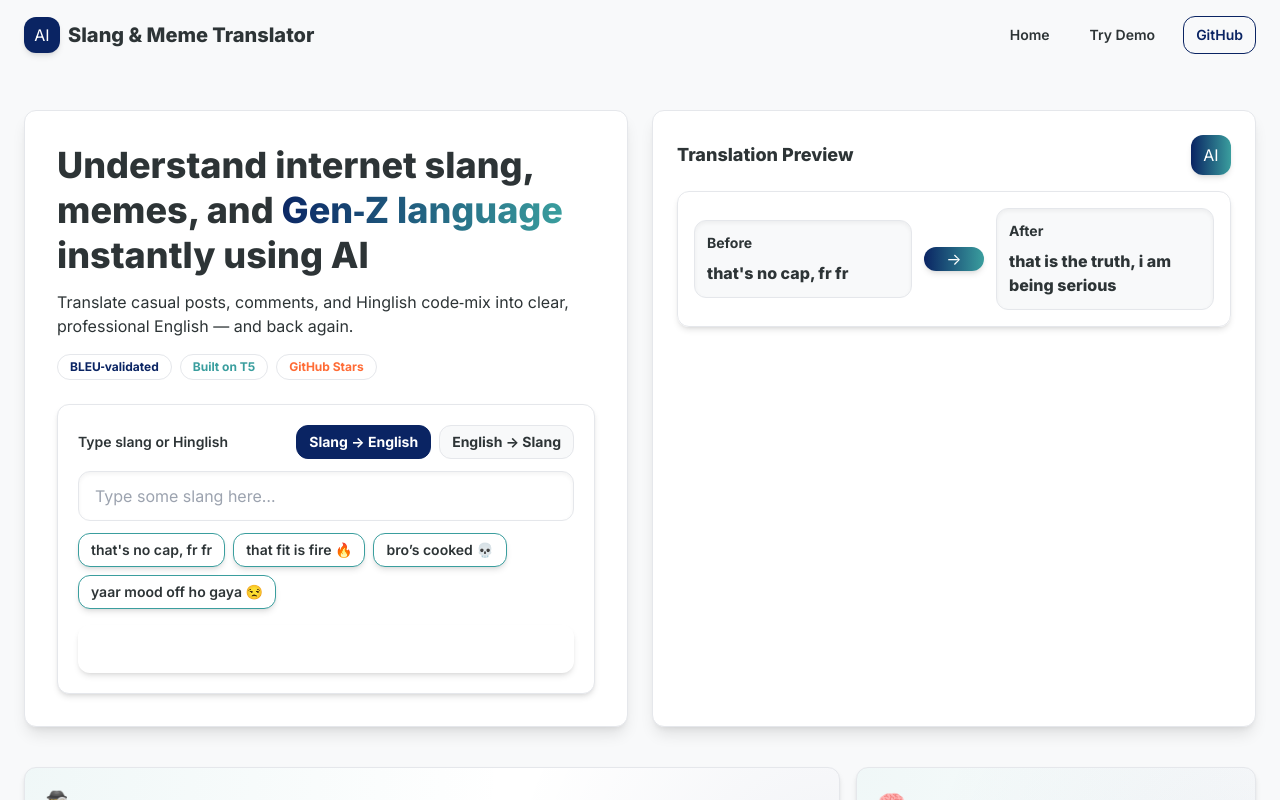
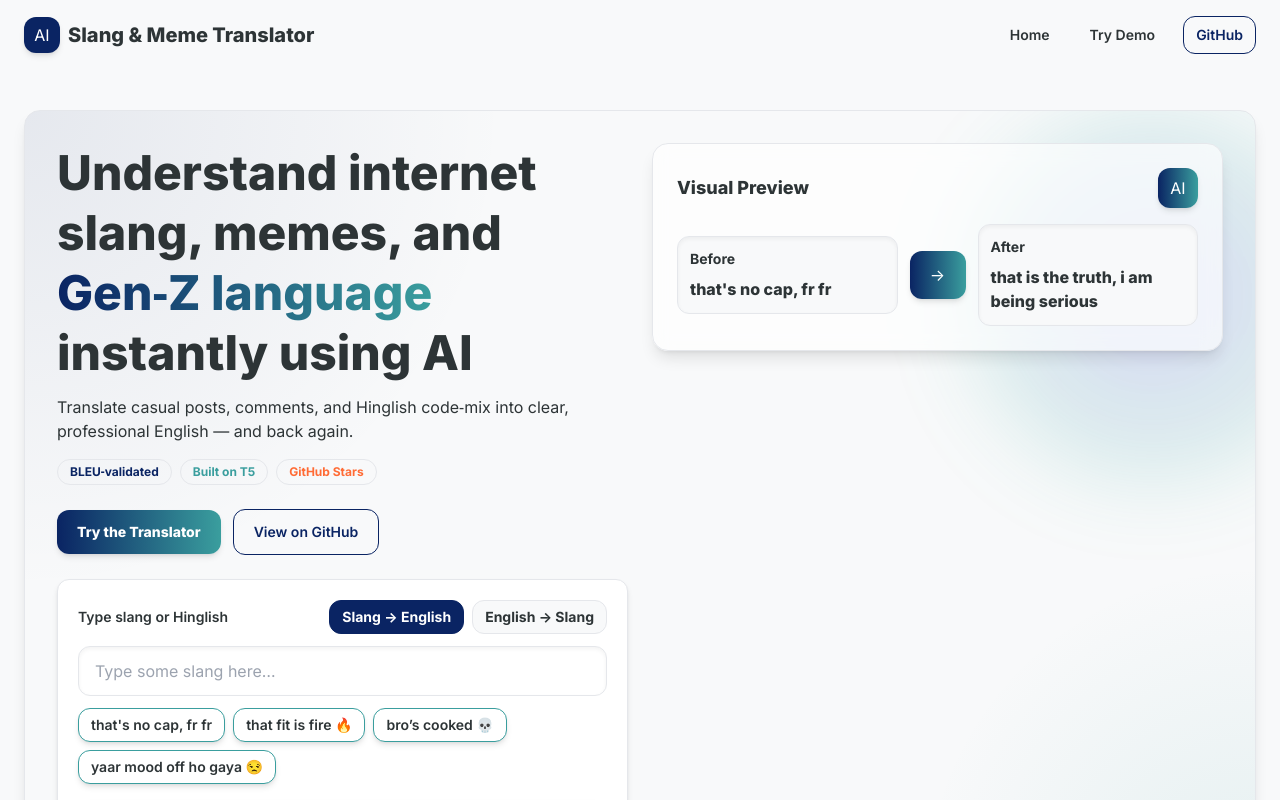
Before and after one commit to neeraj214/cross-language-meme-slang-translator, a Next.js app in the folder web/: page / in a window 1280 px wide. Shown: the top 800 px of the page. Built offline with nearby package versions, Linux system fonts and the light colour scheme.

Commit message:
feat(ui): modern hero section with two-column layout, illustration, and animations

```diff
--- a/web/app/page.tsx
+++ b/web/app/page.tsx
@@ -20,38 +20,45 @@ export default function Page() {
     <main className="min-h-screen bg-bg">
       <Header />
       <section className="mx-auto max-w-7xl px-6 pt-10">
-        <div className="grid grid-cols-1 gap-6 lg:grid-cols-2">
-          <div className="rounded-xl border bg-card p-8 shadow-lg">
-            <div className="text-4xl font-extrabold leading-tight">
+        <div className="relative overflow-hidden rounded-2xl border bg-card p-8 shadow-lg hero-gradient">
+          <div className="grid grid-cols-1 items-start gap-6 lg:grid-cols-2">
+            <div>
+              <div className="text-5xl font-extrabold leading-tight animate-fade-up">
                 Understand internet slang, memes, and
                 <span className="bg-gradient-to-r from-[var(--primary)] to-[var(--secondary)] bg-clip-text text-transparent"> Gen‑Z language </span>
                 instantly using AI
               </div>
               <div className="mt-3 text-base text-text/80">Translate casual posts, comments, and Hinglish code‑mix into clear, professional English — and back again.</div>
-            <div className="mt-4 flex items-center gap-2">
+              <div className="mt-4 flex flex-wrap items-center gap-2">
                 <TrustBadge label="BLEU‑validated" variant="primary" />
                 <TrustBadge label="Built on T5" variant="secondary" />
                 <TrustBadge label="GitHub Stars" variant="accent" />
               </div>
-            <div className="mt-6">
+              <div className="mt-6 flex items-center gap-3">
+                <a href="#translator" className="btn-cta rounded-xl bg-gradient-to-r from-[var(--primary)] to-[var(--secondary)] px-5 py-3 text-sm font-extrabold text-white shadow-md transition hover:shadow-lg">Try the Translator</a>
+                <a href="https://github.com/neeraj214/cross-language-meme-slang-translator" target="_blank" className="rounded-xl border border-primary px-5 py-3 text-sm font-semibold text-primary transition hover:bg-primary hover:text-white">View on GitHub</a>
+              </div>
+              <div id="translator" className="mt-6">
                 <TranslatorInput onTranslate={onTranslate} />
               </div>
             </div>
-          <div className="rounded-xl border bg-card p-6 shadow-lg">
+            <div className="relative">
+              <div className="blob" />
+              <div className="glass rounded-2xl border p-6 shadow-lg">
                 <div className="flex items-center justify-between">
-              <div className="text-lg font-extrabold">Translation Preview</div>
+                  <div className="text-lg font-extrabold">Visual Preview</div>
                   <div className="inline-flex h-10 w-10 items-center justify-center rounded-xl bg-gradient-to-r from-[var(--primary)] to-[var(--secondary)] text-white shadow-md">AI</div>
                 </div>
-            <div className="mt-4 rounded-xl border bg-white/60 backdrop-blur-md p-4 shadow-md">
-              <div className="grid grid-cols-[1fr_60px_1fr] items-center gap-3">
+                <div className="mt-4 grid grid-cols-[1fr_56px_1fr] items-center gap-3">
                   <div className="rounded-xl border bg-bg p-3 shadow-inner">
                     <div className="text-sm font-bold text-text/70">Before</div>
                     <div className="mt-2 font-extrabold">{input || "that's no cap, fr fr"}</div>
                   </div>
-                <div className="flex items-center justify-center rounded-xl bg-gradient-to-r from-[var(--primary)] to-[var(--secondary)] text-white shadow-md">→</div>
+                  <div className="flex h-12 items-center justify-center rounded-xl bg-gradient-to-r from-[var(--primary)] to-[var(--secondary)] text-white shadow-md">→</div>
                   <div className="rounded-xl border bg-bg p-3 shadow-inner">
                     <div className="text-sm font-bold text-text/70">After</div>
                     <div className="mt-2 font-extrabold">{dir === 'forward' ? 'that is the truth, i am being serious' : 'slang style sample'}</div>
+                  </div>
                 </div>
               </div>
             </div>
```
Lines whose indentation alone changed are shown as unchanged.
